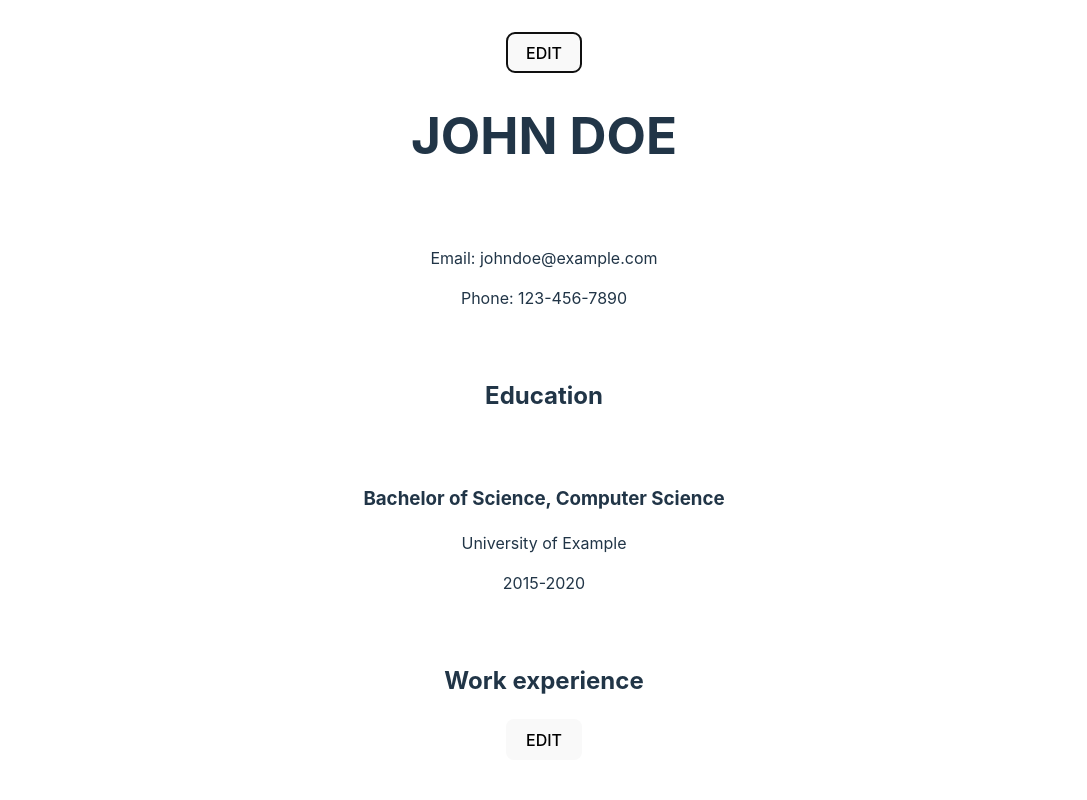
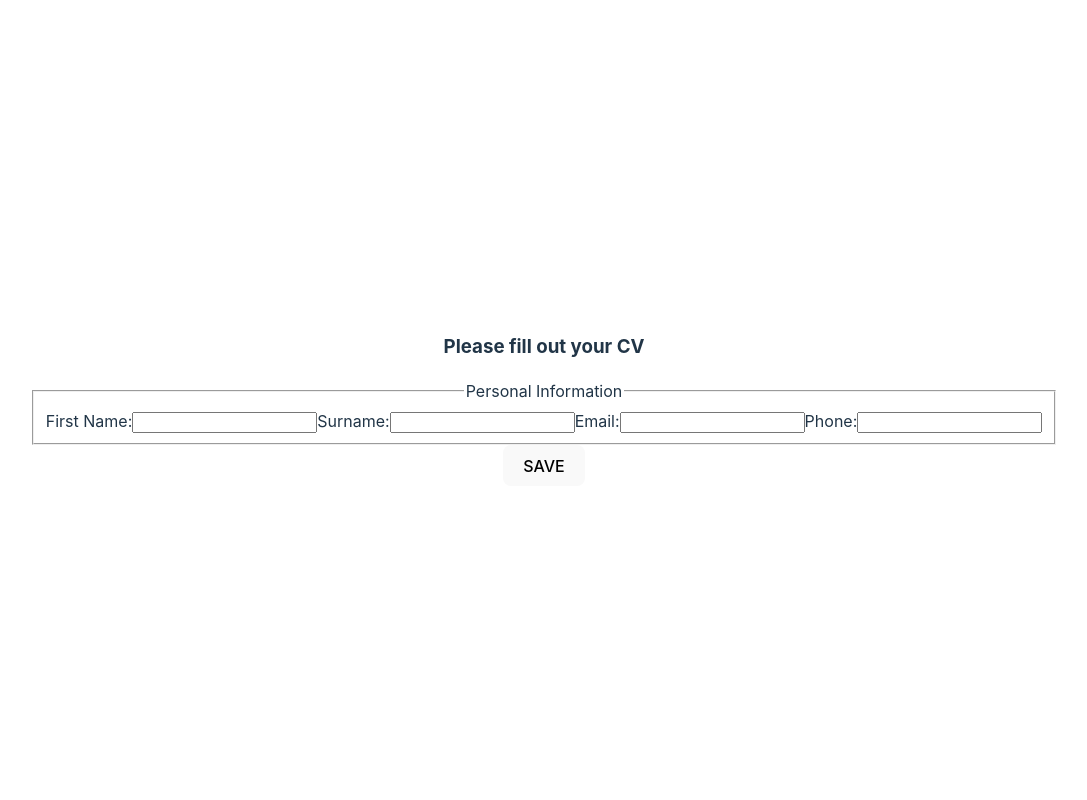
Before and after one commit to Norraynor/odin-cv-application, a React (Vite) app: page / in a window 1280 px wide. Both pictures are taken after a click on the button "EDIT". Shown: the top 800 px of the page, without its empty margins (96-1183 px from the left). Built offline with nearby package versions, Linux system fonts and the light colour scheme.

Commit message:
Add components of each part of CV

```diff
--- a/src/components/CV.jsx
+++ b/src/components/CV.jsx
@@ -1,44 +1,36 @@
 import { useState } from "react";
-import Person from "./Person";
+import Personal from "./Personal";
+import Education from "./Education";
+import Experience from "./Experience";
+import CVForm from "./CVForm";
 
 function CV() {
-	const [count, setCount] = useState(0);
-
+	//const [count, setCount] = useState(0);
+	const [toggle, setToggle] = useState(false);
+	const handleToggle = () => {
+		setToggle((prevToggle) => !prevToggle);
+	};
+	// const editButton = document.querySelector("button.edit");
+	// editButton.addEventListener("click", handleToggle);
+	if (toggle) {
+		return (
+			<>
+				<CVForm handleSave={handleToggle} />
+			</>
+		);
+	}
 	return (
 		<>
 			{/* General info
 				Education
 				Work experience
 			*/}
-			<button className="edit">EDIT</button>
-			<Person />
-			<div className="edu">
-				<h2>Education</h2>
-				<div className="card">
-					<h3>Bachelor of Science, Computer Science</h3>
-					<p>University of Example</p>
-					<p>2015-2020</p>
-				</div>
-			</div>
-			<div className="exp">
-				<h2>Work experience</h2>
-				<button className="edit">EDIT</button>
-				<div className="card">
-					<h3>Software Developer</h3>
-					<p>Company A</p>
-					<p>2020-Present</p>
-					<ul>
-						<li>Built web applications using React and Node.js</li>
-						<li>
-							Worked on various projects, including a project management tool
-						</li>
-						<li>
-							Collaborated with team members to ensure high quality and
-							efficiency
-						</li>
-					</ul>
-				</div>
-			</div>
+			<button className="edit" onClick={handleToggle}>
+				EDIT
+			</button>
+			<Personal />
+			<Education />
+			<Experience />
 		</>
 	);
 }
--- /dev/null
+++ b/src/components/CVForm.jsx
@@ -0,0 +1,27 @@
+function CVForm(props) {
+	return (
+		<>
+			<div className="cv-form">
+				<h3>Please fill out your CV</h3>
+				<form action="">
+					<fieldset>
+						<legend>Personal Information</legend>
+						<label htmlFor="first-name">First Name:</label>
+						<input type="text" id="first-name" name="first-name" required />
+						<label htmlFor="surname">Surname:</label>
+						<input type="text" id="surname" name="surname" required />
+						<label htmlFor="email">Email:</label>
+						<input type="email" id="email" name="email" required />
+						<label htmlFor="phone">Phone:</label>
+						<input type="tel" id="phone" name="phone" required />
+					</fieldset>
+					<button type="submit" onClick={props.handleSave}>
+						SAVE
+					</button>
+				</form>
+			</div>
+		</>
+	);
+}
+
+export default CVForm;
--- /dev/null
+++ b/src/components/Education.jsx
@@ -0,0 +1,16 @@
+function Education() {
+	return (
+		<>
+			<div className="edu">
+				<h2>Education</h2>
+				<div className="card">
+					<h3>Bachelor of Science, Computer Science</h3>
+					<p>University of Example</p>
+					<p>2015-2020</p>
+				</div>
+			</div>
+		</>
+	);
+}
+
+export default Education;
--- /dev/null
+++ b/src/components/Experience.jsx
@@ -0,0 +1,26 @@
+function Experience() {
+	return (
+		<>
+			<div className="exp">
+				<h2>Work experience</h2>
+				<div className="card">
+					<h3>Software Developer</h3>
+					<p>Company A</p>
+					<p>2020-Present</p>
+					<ul>
+						<li>Built web applications using React and Node.js</li>
+						<li>
+							Worked on various projects, including a project management tool
+						</li>
+						<li>
+							Collaborated with team members to ensure high quality and
+							efficiency
+						</li>
+					</ul>
+				</div>
+			</div>
+		</>
+	);
+}
+
+export default Experience;
--- a/src/components/Person.jsx
+++ b/src/components/Personal.jsx
@@ -1,4 +1,4 @@
-function Person() {
+function Personal() {
 	return (
 		<>
 			<div className="head">
@@ -12,4 +12,4 @@ function Person() {
 	);
 }
 
-export default Person;
+export default Personal;
```
